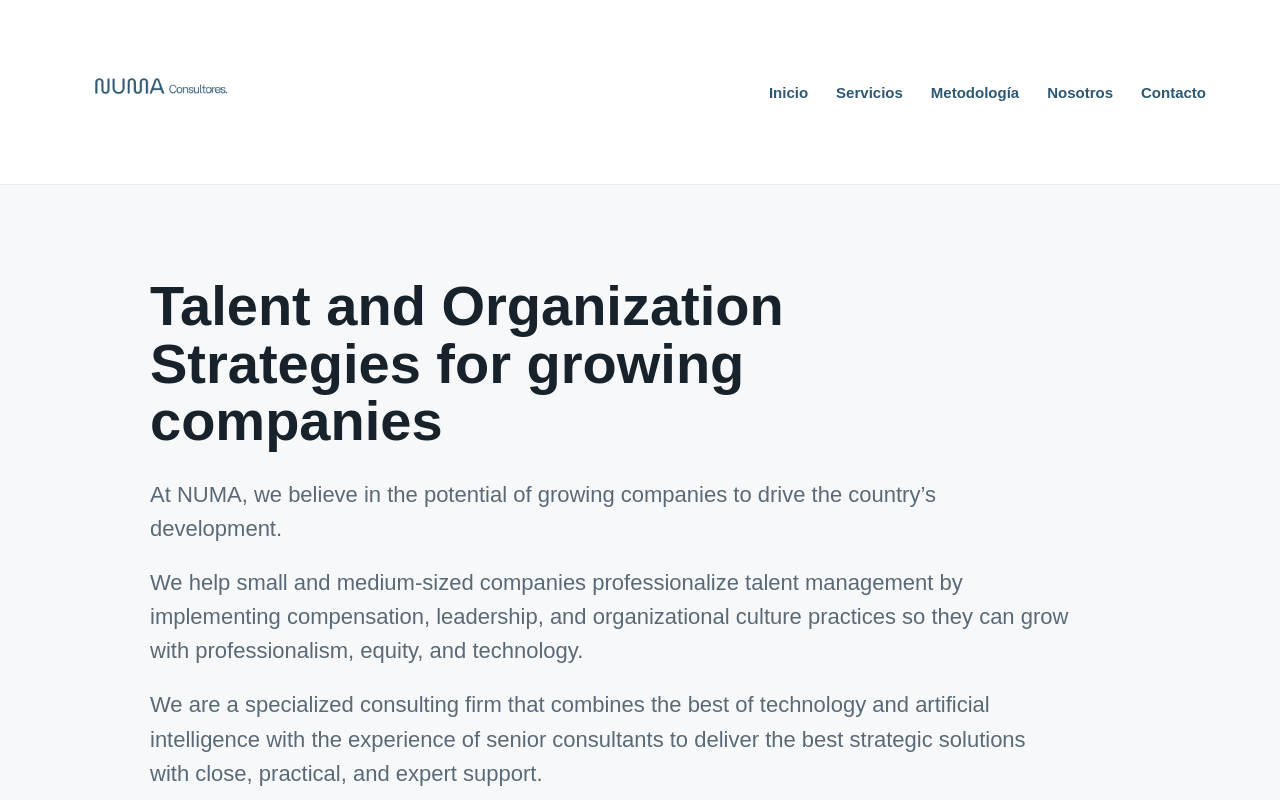
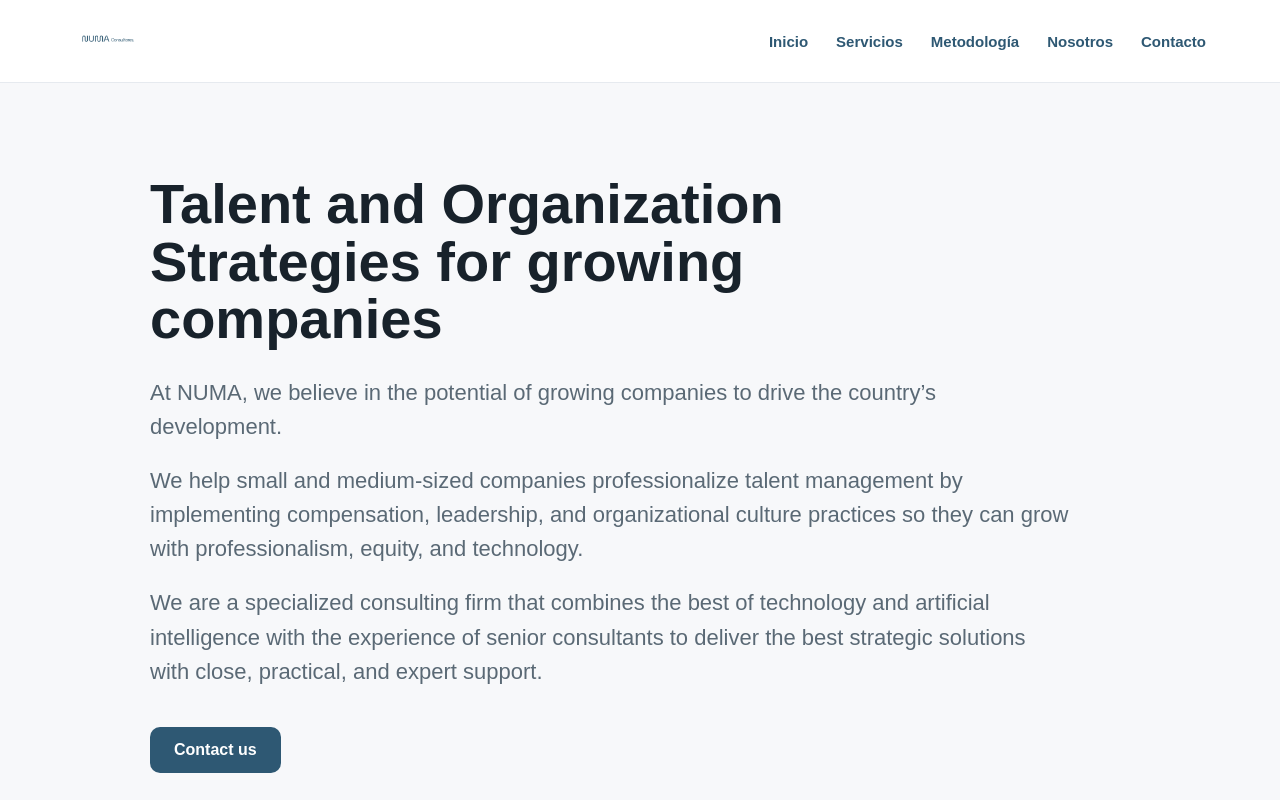
Before and after one commit to Sergio-HMC/Nuna-Consultores, a Next.js app: page /en in a window 1280 px wide. Shown: the top 800 px of the page. Built offline with nearby package versions, Linux system fonts and the light colour scheme.

Commit message:
Update globals.css

```diff
--- a/styles/globals.css
+++ b/styles/globals.css
@@ -42,7 +42,7 @@ a{text-decoration:none;color:inherit}
   flex:0 0 auto;
 }
 .brand-logo{
-  height:184px;
+  height:72px;
   width:auto;
   object-fit:contain;
 }
```
